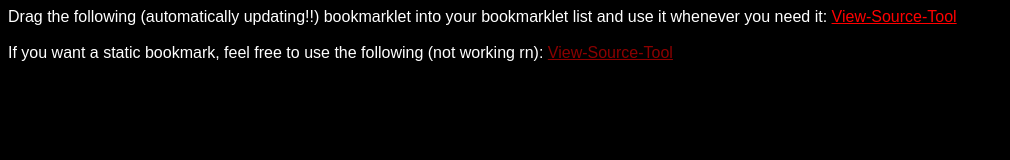
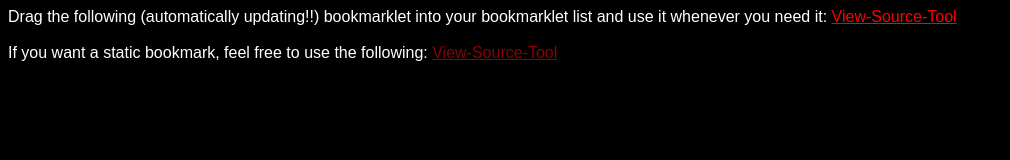
Before and after one commit to AquaJo/sourceViewTool, a website: page scripts/index.ejs in a window 1280 px wide. Shown: the whole page, without its empty margins (0-1010 px from the left). Drawn offline with nearby package versions, Linux system fonts and the light colour scheme; files that its build step writes are made by us from their sources; a web font is replaced by a local one.

Commit message:
removed not working hint

```diff
--- a/scripts/index.ejs
+++ b/scripts/index.ejs
@@ -42,8 +42,7 @@
     </a>
     <br />
     <br />
-    If you want a static bookmark, feel free to use the following (not working
-    rn):
+    If you want a static bookmark, feel free to use the following:
     <a href="<%- staticJavascript %>">View-Source-Tool</a>
   </body>
 </html>
```
